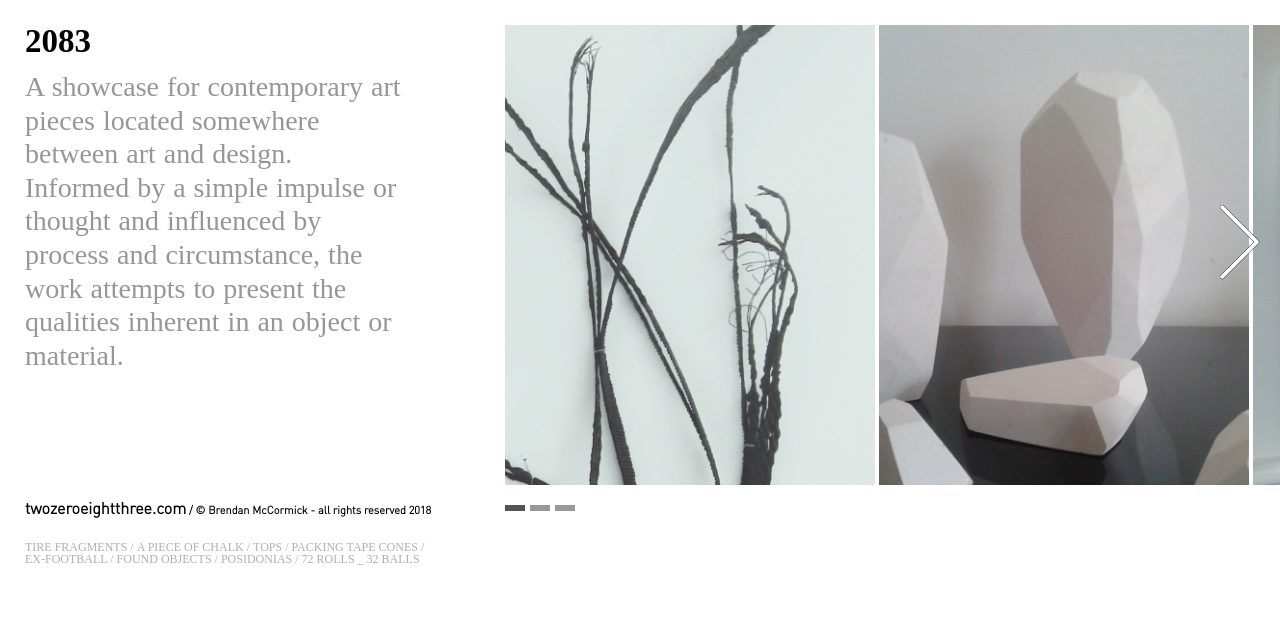
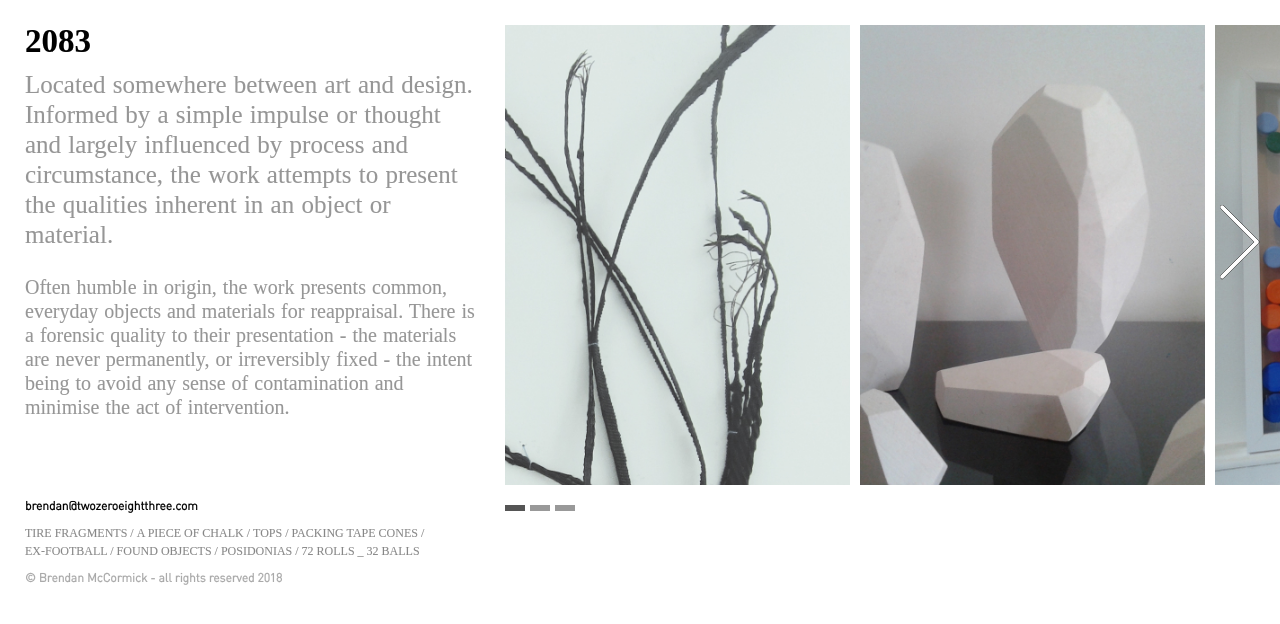
Before and after one commit to twozeroeightthree/website, a Jekyll site: the page built from index.html, in a window 1280 px wide. Shown: the top 624 px of the page. Built offline with Jekyll 4.4.1, drawn with Linux system fonts in a browser that asks for light colours; some web fonts are replaced; the list of posts is cut into pages by our own code.

Commit message:
2018-03-23_12:47

```diff
--- a/_includes/footer.html
+++ b/_includes/footer.html
@@ -1,13 +1,14 @@
 <footer class="footer-post">
   <h3>
-    <a href="/">twozeroeightthree.com</a>
-    /
-    © Brendan McCormick - all rights reserved {{ site.time | date: '%Y' }}
+    <a href="/">brendan@twozeroeightthree.com</a>
   </h3>
   <ul>
     {% for post in site.posts %}
     <li>
       <a href="{{ post.url | relative_url}}">{{ post.title }}</a>
     </li>{% endfor %}
-</ul>
+  </ul>
+    <h3>
+    © Brendan McCormick - all rights reserved {{ site.time | date: '%Y' }}
+  </h3>
 </footer>
--- a/_layouts/home.html
+++ b/_layouts/home.html
@@ -3,15 +3,10 @@ layout: default
 ---
 <div id="description" class="panel home">
   <p>
-    A showcase for contemporary art <br>
-    pieces located somewhere <br>
-    between art and design. <br>
-    Informed by a simple impulse or <br>
-    thought and influenced by <br>
-    process and circumstance, the <br>
-    work attempts to present the <br>
-    qualities inherent in an object or <br>
-    material.
+    Located somewhere between art and design. Informed by a simple impulse or thought and largely influenced by process and circumstance, the work attempts to present the qualities inherent in an object or material.
+  </p>
+  <p>
+    Often humble in origin, the work presents common, everyday objects and materials for reappraisal. There is a forensic quality to their presentation - the materials are never permanently, or irreversibly fixed - the intent being to avoid any sense of contamination and minimise the act of intervention.
   </p>
 </div>
 <div id="slideshow" class="media home">
--- a/assets/main.css
+++ b/assets/main.css
@@ -9,8 +9,9 @@
 }
 *{
   text-rendering:optimizeLegibility;
-  -webkit-font-smoothing: antialiased;
+  /*-webkit-font-smoothing: antialiased;*/
   -moz-osx-font-smoothing: grayscale;
+  -webkit-text-stroke: 0.1px;
 }
 body{
   padding: 25px;
@@ -54,20 +55,25 @@ footer{
 }
 
 footer h3 {
-  font-size: 11px;
+  font-size: 12px;
   font-family: DINlight;
-  margin-bottom: 25px;
+  color: rgb(170, 170, 170);
 }
 
 footer h3 a{
-  font-size: 16px;
   text-decoration: none;
 }
 
+footer.footer-post ul{
+  margin-top: 1em;
+  margin-bottom: 1em;
+}
+
 footer.footer-post ul, footer.footer-post ul a{
-  color: rgb(175, 175, 175);
+  color: rgb(135, 135, 135);
   text-decoration: none;
   font-size: 12px;
+  line-height: 1.5em;
 }
 footer.footer-post ul a:hover{
   color:black;
@@ -88,24 +94,33 @@ footer.footer-post li:last-child:after {
 /* Home styles */
 
 .panel.home p{
-  font-size: 28px;
   line-height: 1.2em;
   word-spacing: 1px;
   color: rgb(150, 150, 150);
   -webkit-transition: width 2s, height 4s; /* For Safari 3.1 to 6.0 */
   transition: width 2s, height 4s;
-
+  margin-bottom: 1em;
+}
+.panel.home p:first-child{
+  font-size: 25px;
+}
+.panel.home p:nth-child(2){
+  font-size: 20px;
+  font-family: DIN-Light;
 }
 
 #slideshow {
   height: 460px;
   white-space: nowrap;
   overflow: hidden;
+  font-size: 0px;
 }
 
 #slideshow .element{
   display: inline-block;
+  clear: both;
   height: 460px;
+  margin-right: 10px;
 }
 #slideshow .element .description{
   visibility: hidden;
@@ -127,7 +142,7 @@ footer.footer-post li:last-child:after {
 
 #slideshow .element img{
   height: 460px;
-  width: 370px;
+  width: 345px;
   position: relative;
   top: -230px;
   object-fit: cover;
@@ -191,19 +206,24 @@ footer.footer-post li:last-child:after {
 .panel.post h2 { margin-bottom: 0.5em;}
 .panel.post h3 { margin-bottom: 1em;}
 .panel.post p {
-  font-size: 16px;
+  font-size: 18px;
+  line-height: 1.3em;
   margin-bottom: 1em;
 }
+.panel.post span {
+  font-size: 14px;
+  margin-bottom: 1em;
+  color: rgb(157, 157, 157);
+}
 .media.post{
+  width: 700px;
   top: 0;
   display: grid;
   grid-gap: 10px;
-  width: calc(100% - 500px);
 }
 
 .media.post img{
-  width: 370px;
-  height: 460px;
+  width: 345px;
   margin-right: 0px;
   margin-bottom: 0px;
 }
@@ -219,9 +239,10 @@ footer.footer-post{
   position: fixed;
 }
 
-
-
-@media only screen and (max-width: 1255px) {
+@media only screen and (max-width: 1220px) {
+  .media.post{
+    width: 370px;
+  }
   .media.post img:nth-child(2){
     grid-area: auto;
   }
```
Also changed, not shown: 13 other files.
